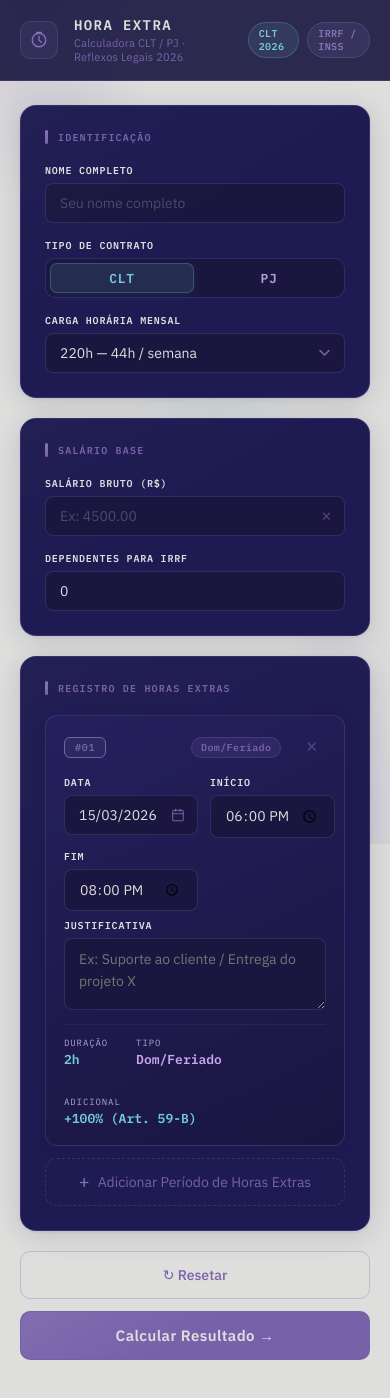
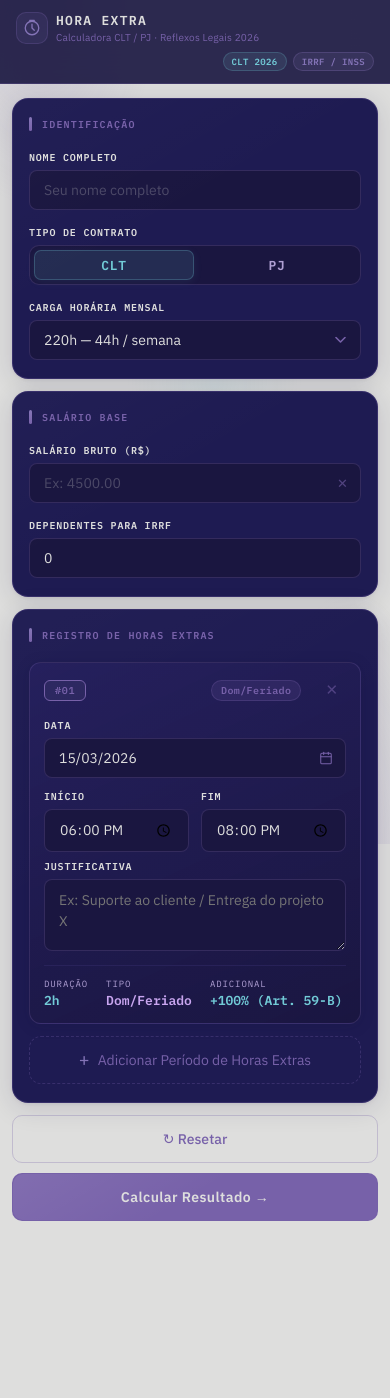
Before and after one commit to Felippe-Rozendo/hora-extra, a plain HTML site: page index.html in a window 390 px wide. After the commit the page ends 1315 px from the top, so only its background shows below. Drawn offline with Linux system fonts and the light colour scheme.

Commit message:
Versao 6

```diff
--- a/styles.css
+++ b/styles.css
@@ -1064,17 +1064,65 @@ textarea { resize: vertical; min-height: 72px; line-height: 1.55; }
 }
 
 /* RESPONSIVE */
-@media (max-width: 600px) {
-  header { padding: 16px 20px; }
-  main { margin: 24px auto; }
-  .field-group { grid-template-columns: 1fr; }
+@media (max-width: 640px) {
+
+  /* ── Header ── */
+  header {
+    padding: 12px 16px;
+    flex-wrap: wrap;
+    gap: 8px;
+  }
+  .logo-mark { width: 32px; height: 32px; }
+  header h1 { font-size: 13px; }
+  header p  { font-size: 10px; }
+  .header-right {
+    margin-left: auto;
+    gap: 6px;
+  }
+  .tag { font-size: 9px; padding: 3px 8px; }
+
+  /* ── Layout ── */
+  main {
+    margin: 14px auto;
+    padding: 0 12px;
+    gap: 12px;
+  }
+
+  /* ── Cards ── */
+  .card      { padding: 18px 16px; }
+  .hora-card { padding: 14px;      }
+
+  /* ── Field grids ── */
+  .field-group   { grid-template-columns: 1fr; }
   .field-group-3 { grid-template-columns: 1fr 1fr; }
+
+  /* DATA full-width, INÍCIO + FIM lado a lado */
   .hora-grid { grid-template-columns: 1fr 1fr; }
+  .hora-grid .field:first-child { grid-column: 1 / -1; }
+
+  /* ── Results grid ── */
   .breakdown-grid { grid-template-columns: 1fr; }
-  .actions { flex-direction: column; }
-  .btn-calcular { width: 100%; }
-  .liquido-value { font-size: 26px; }
-  .liquido-destaque { padding: 18px 20px; }
-  .toast-container { right: 12px; left: 12px; }
-  .toast { max-width: 100%; }
+
+  /* ── Actions ── */
+  .actions    { flex-direction: column; gap: 10px; }
+  .btn-reset  { width: 100%; justify-content: center; text-align: center; }
+  .btn-calcular { width: 100%; font-size: 14px; padding: 14px; }
+
+  /* ── Resultado ── */
+  .liquido-value    { font-size: 28px; }
+  .liquido-destaque { padding: 16px 18px; flex-direction: column; gap: 10px; }
+  .liquido-nome     { font-size: 11px; }
+
+  /* ── Datepicker popup não vaza ── */
+  .custom-datepicker-popup { width: calc(100vw - 56px); left: 0; }
+
+  /* ── Toast ── */
+  .toast-container { right: 10px; left: 10px; }
+  .toast           { max-width: 100%; }
+
+  /* ── hora resumo ── */
+  .hora-resumo { gap: 18px; }
+
+  /* ── mensagem RH ── */
+  #mensagem-texto { font-size: 11px; padding: 14px; }
 }
```
